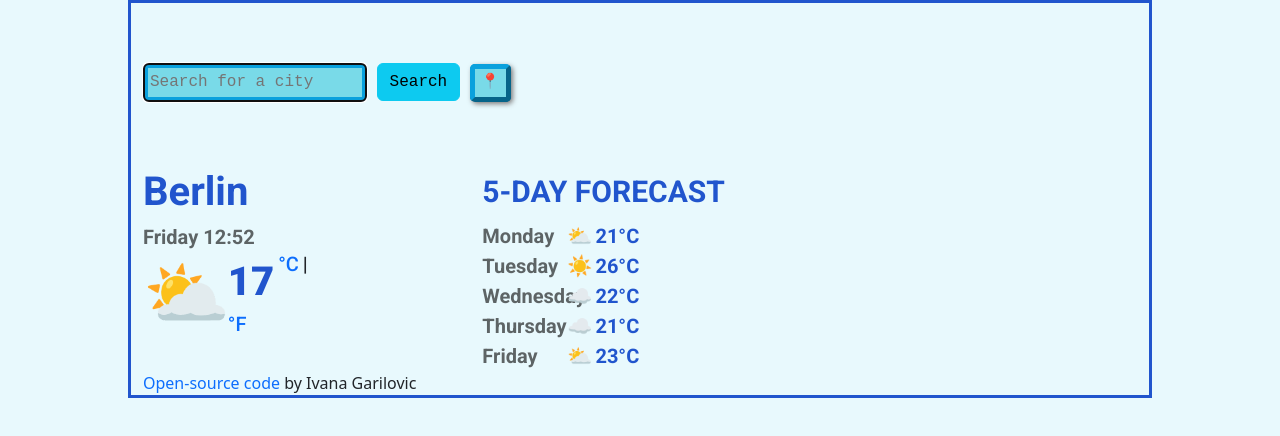
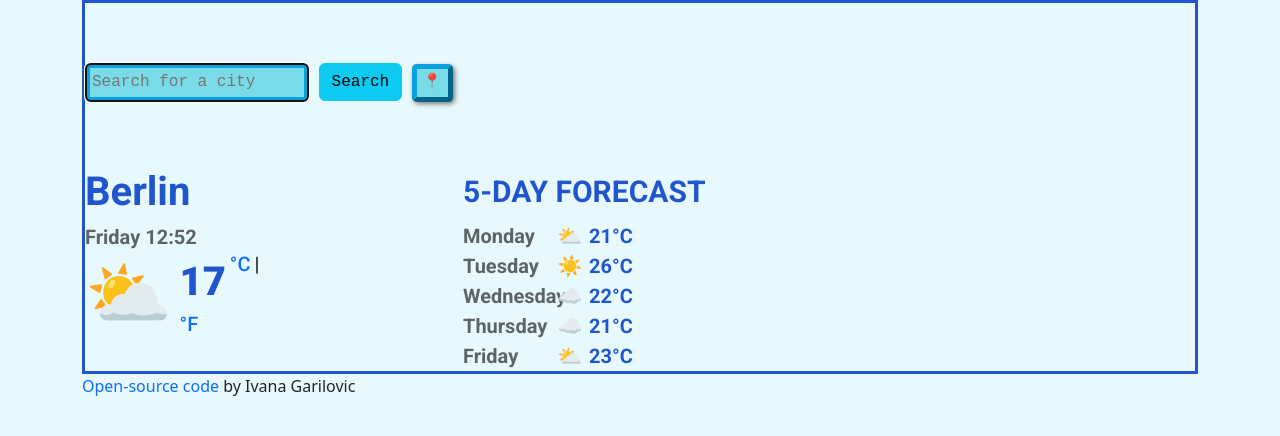
Before and after one commit to Annavy11/Weather-app-project, a plain HTML site: page index.html in a window 1280 px wide. Drawn offline with nearby package versions, Linux system fonts and the light colour scheme; a web font is replaced by a local one.

Commit message:
updated weather-prognosis border

```diff
--- a/src/styles.css
+++ b/src/styles.css
@@ -16,10 +16,9 @@ a:hover {
     text-decoration: underline;
 }
 
-.container {
+.weather-prognosis {
     border-color: #2155CD;
     border-style: solid;
-    width: 80%;
 }
 
 .city {
```
